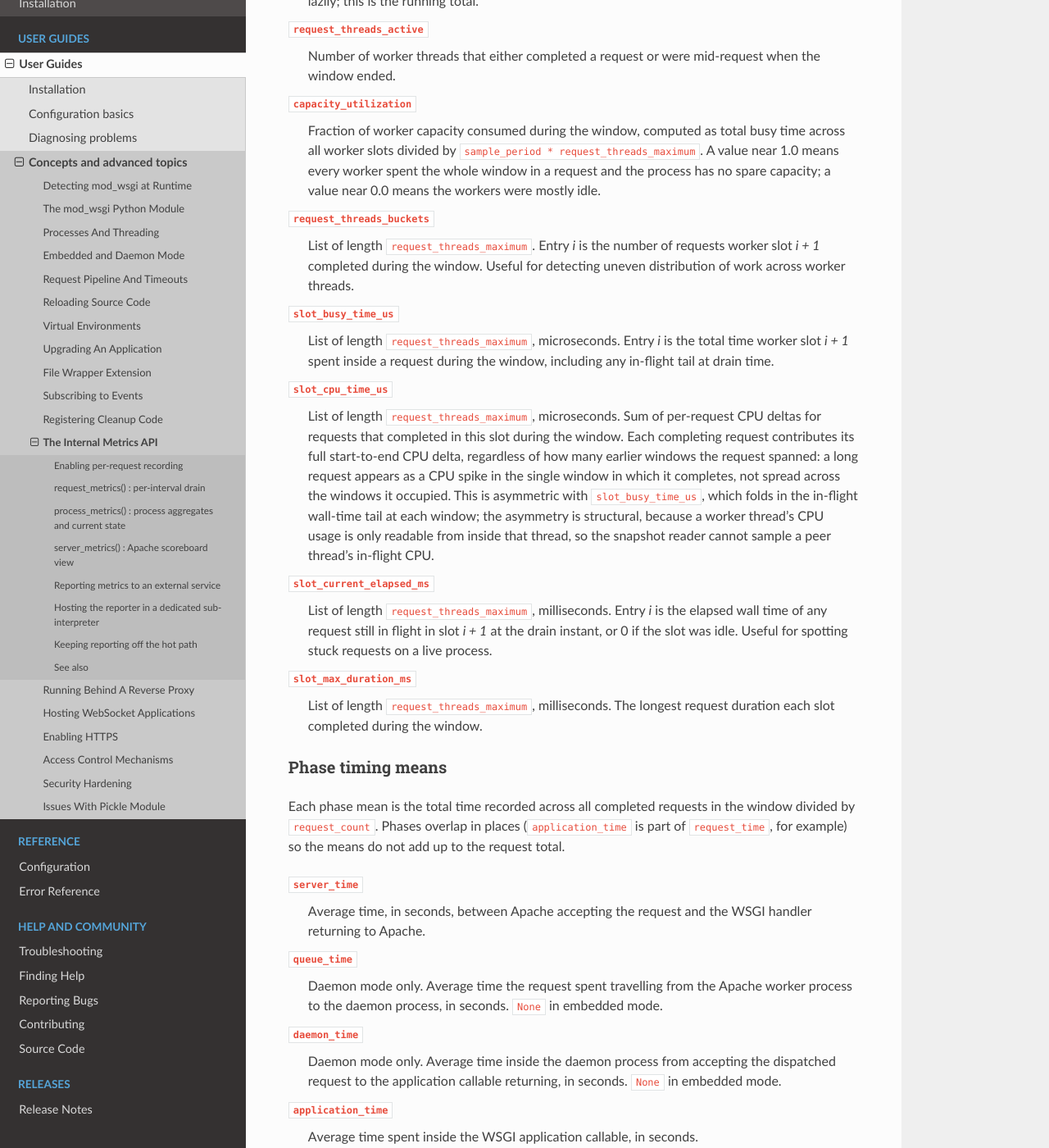
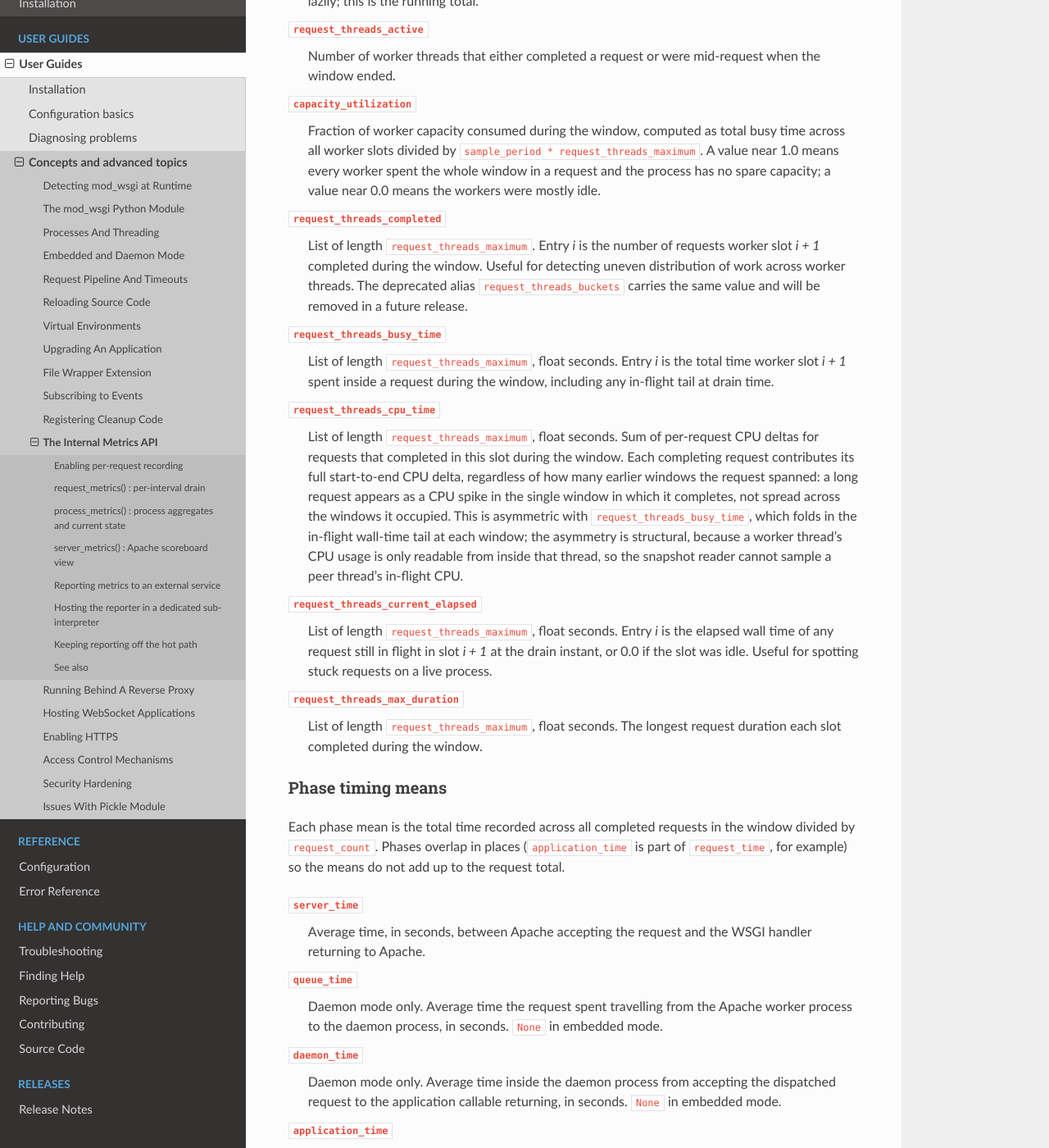
Before and after one commit to GrahamDumpleton/mod_wsgi, a Sphinx documentation site: the page built from docs/user-guides/internal-metrics-api.rst, in a window 1280 px wide and 1400 px high, scrolled down 2442 px. Shown: the whole window at 82% size. Built offline with Sphinx 7.4.7 and the Read the Docs theme 3.1.0, drawn with Linux system fonts in a browser that asks for light colours.

Commit message:
Align per-worker-slot keys in request_metrics() with the rest of the dict
The four new per-slot duration lists exposed by mod_wsgi.request_metrics()
were named with a slot_ prefix and carried a mix of integer microseconds
and milliseconds, both inconsistent with the surrounding API. Every other
per-worker-slot key uses a request_threads_ prefix, and every other
duration value in the dict is a Python float in seconds matching the
phase-mean convention (server_time, application_time, etc.).

slot_busy_time_us, slot_cpu_time_us, slot_current_elapsed_ms and
slot_max_duration_ms are renamed to request_threads_busy_time,
request_threads_cpu_time, request_threads_current_elapsed and
request_threads_max_duration. Their values are now Python floats in
seconds; the C populate path divides the apr_time_t microsecond
accumulators by 1000000.0 at snapshot time and the four static snapshot
arrays in wsgi_request_metrics() switch from int * to double *. A new
wsgi_dict_set_double_list helper is added next to wsgi_dict_set_long_list
to publish the lists.

request_threads_buckets is also renamed to request_threads_completed. The
old name read as if it were one of the duration histograms in the same
dict, but it is a per-slot completed-request count of length
request_threads_maximum, not a 65-entry duration histogram. Unlike the
four slot_ keys above this one shipped in 4.8.0, so it is retained as a
deprecated alias carrying the same value and scheduled for removal in a
future release. The release notes Features Changed section gains an entry
noting the rename and the alias deprecation.

The corresponding interned-string IDs in wsgi_module.h follow the new
names; the wire-protocol field names in wsgi_telemetry.h and the slow
record emitter in wsgi_metrics.c that populates them are out of scope and
unchanged. The internal-metrics-api.rst user guide is reworked to describe
the new key names, the float-seconds unit, and the deprecated alias.

Two stale presence assertions for mod_wsgi.thread_requests and
mod_wsgi.total_requests are dropped from tests/wsgi/environ.sh; those
WSGI environ keys had already been removed.

```diff
--- a/docs/user-guides/internal-metrics-api.rst
+++ b/docs/user-guides/internal-metrics-api.rst
@@ -133,42 +133,45 @@ Capacity
    process has no spare capacity; a value near 0.0 means the
    workers were mostly idle.
 
-``request_threads_buckets``
+``request_threads_completed``
    List of length ``request_threads_maximum``. Entry *i* is the
    number of requests worker slot *i + 1* completed during the
    window. Useful for detecting uneven distribution of work
-   across worker threads.
+   across worker threads. The deprecated alias
+   ``request_threads_buckets`` carries the same value and will be
+   removed in a future release.
 
-``slot_busy_time_us``
-   List of length ``request_threads_maximum``, microseconds.
+``request_threads_busy_time``
+   List of length ``request_threads_maximum``, float seconds.
    Entry *i* is the total time worker slot *i + 1* spent inside
    a request during the window, including any in-flight tail at
    drain time.
 
-``slot_cpu_time_us``
-   List of length ``request_threads_maximum``, microseconds.
+``request_threads_cpu_time``
+   List of length ``request_threads_maximum``, float seconds.
    Sum of per-request CPU deltas for requests that completed
    in this slot during the window. Each completing request
    contributes its full start-to-end CPU delta, regardless of
    how many earlier windows the request spanned: a long
    request appears as a CPU spike in the single window in
    which it completes, not spread across the windows it
-   occupied. This is asymmetric with ``slot_busy_time_us``,
+   occupied. This is asymmetric with ``request_threads_busy_time``,
    which folds in the in-flight wall-time tail at each
    window; the asymmetry is structural, because a worker
    thread's CPU usage is only readable from inside that
    thread, so the snapshot reader cannot sample a peer
    thread's in-flight CPU.
 
-``slot_current_elapsed_ms``
-   List of length ``request_threads_maximum``, milliseconds.
+``request_threads_current_elapsed``
+   List of length ``request_threads_maximum``, float seconds.
    Entry *i* is the elapsed wall time of any request still in
-   flight in slot *i + 1* at the drain instant, or 0 if the slot
-   was idle. Useful for spotting stuck requests on a live process.
+   flight in slot *i + 1* at the drain instant, or 0.0 if the
+   slot was idle. Useful for spotting stuck requests on a live
+   process.
 
-``slot_max_duration_ms``
-   List of length ``request_threads_maximum``, milliseconds. The
-   longest request duration each slot completed during the
+``request_threads_max_duration``
+   List of length ``request_threads_maximum``, float seconds.
+   The longest request duration each slot completed during the
    window.
 
 Phase timing means
```
Also changed, not shown: docs/release-notes/version-6.0.0.rst (+8 -0 lines), 3 other files.
